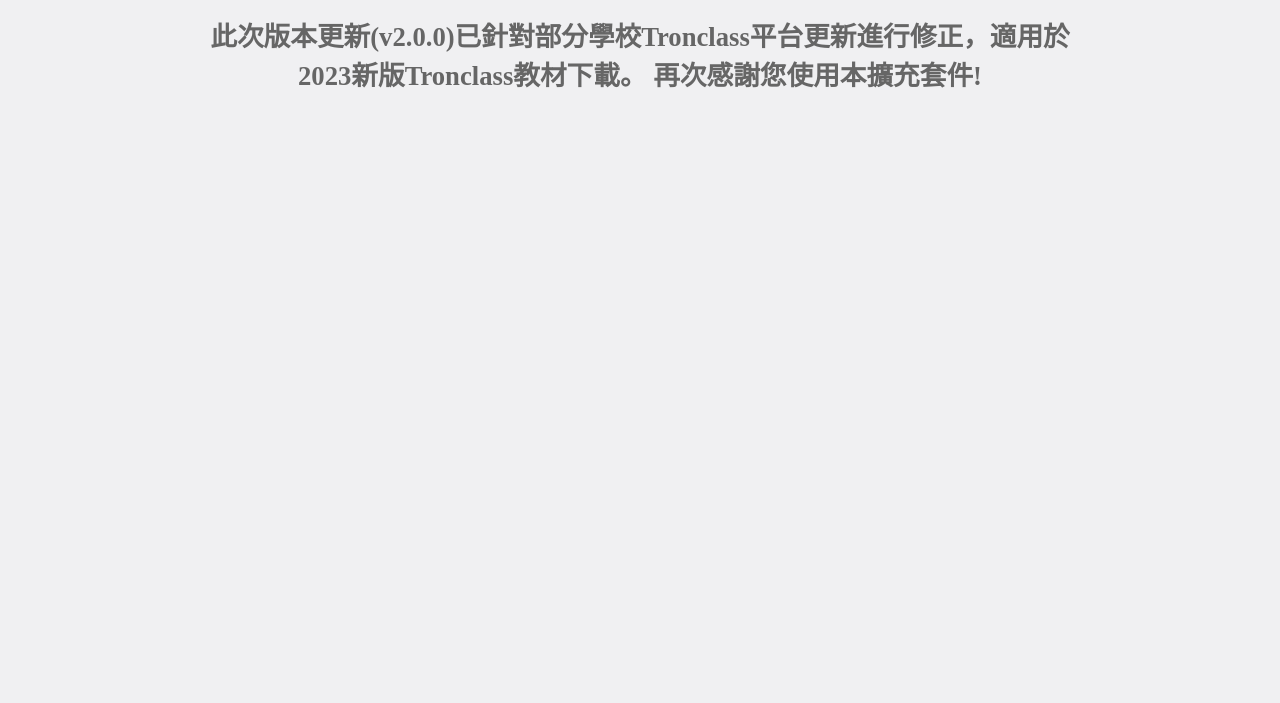
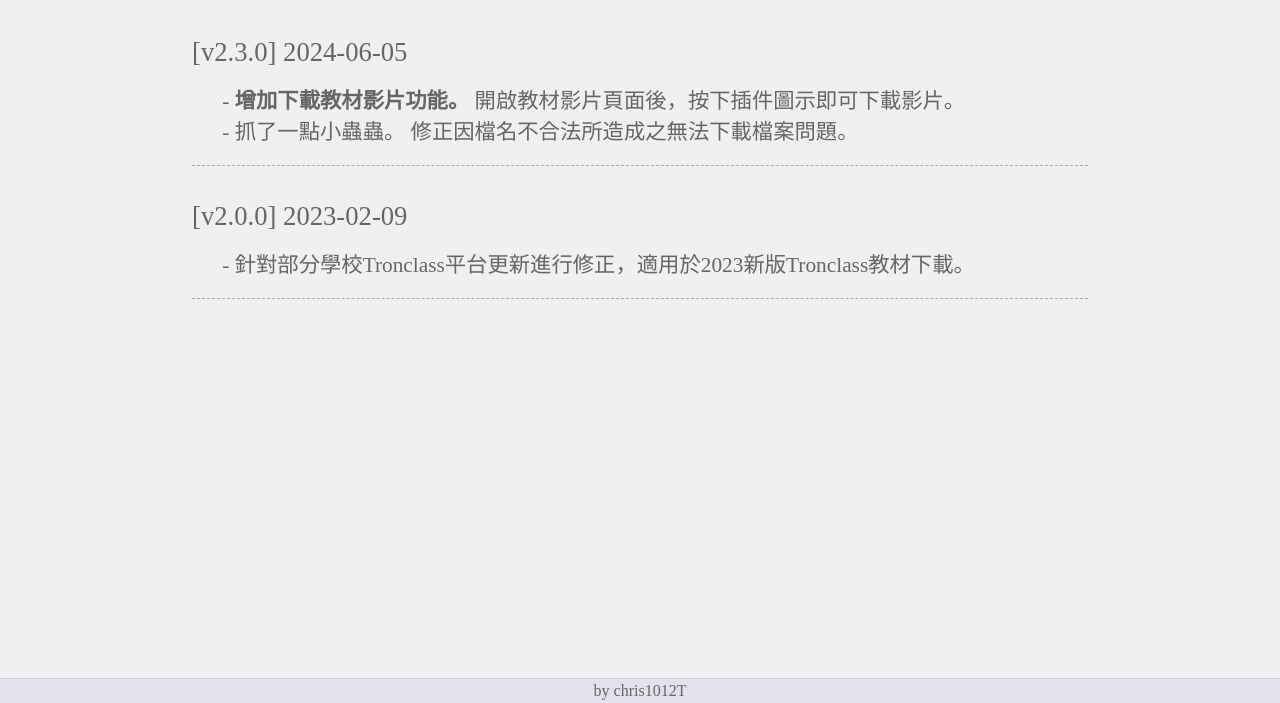
Before and after one commit to chris1012T/Tronclass_pdf, a browser extension: page update_readme.html in a window 1280 px wide. Shown: the part 97-800 px from the top of the page. Drawn offline with Linux system fonts and the light colour scheme.

Commit message:
v2.3.0 feat: add feature to download videos fix: fix the bug that caused download failure due to illegal filename style: change the changelog style docs: update changelog for version 2.3.0

```diff
--- a/background.js
+++ b/background.js
@@ -4,7 +4,7 @@
             await chrome.tabs.create({ url: "readme.html" });
             break;
         case "update":
-            if (chrome.runtime.getManifest().version == '2.0.0') {
+            if (chrome.runtime.getManifest().version == '2.3.0') {
                 await chrome.tabs.create({ url: "update_readme.html" });
             }
             break;
@@ -59,6 +59,6 @@
     chrome.downloads.download({
         conflictAction: "uniquify",
         url: data.src,
-        filename: `${data.filename}.pdf`
+        filename: data.filename
     });
 });
--- a/update_readme.html
+++ b/update_readme.html
@@ -6,33 +6,64 @@
     <meta http-equiv="X-UA-Compatible" content="IE=edge">
     <link rel="icon" href="./img/icon128.png" type="img/png">
     <meta name="viewport" content="width=device-width, initial-scale=1.0">
+    <link rel="stylesheet" href="style.css">
     <title>Update</title>
     <style>
-        body {
-            background-color: #F0F0F2;
-        }
-
         h1 {
             font-family: Arial;
             text-align: center;
             color: #FF6347;
             font-size: 30pt;
+            font-weight: normal;
         }
 
-        p {
-            text-align: center;
+        .footer {
+            position: fixed;
+            bottom: 0px;
+            left: 0;
+            width: 100%;
+        }
+
+        .container {
             max-width: 70%;
-            margin: auto;
+            margin: 0 auto;
+            padding: 20px 0;
+            color: #666666;
+            border-bottom: 1px dashed #AAA;
+        }
+
+        .version {
             font-size: 20pt;
-            color: #666666;
-            font-weight: bold;
+            margin: 15px 0;
+        }
+
+        .content {
+            margin: 0;
+            font-size: 16pt;
+            padding-left: 2em;
+            list-style: "- ";
         }
     </style>
 </head>
 
 <body>
-    <h1>Tronclass PDF 更新說明</h1>
-    <p>此次版本更新(v2.0.0)已針對部分學校Tronclass平台更新進行修正，適用於2023新版Tronclass教材下載。 再次感謝您使用本擴充套件!</p>
+    <h1>Tronclass PDF Changelog</h1>
+    <div class="container">
+        <div class="version">[v2.3.0] 2024-06-05</div>
+        <ul class="content">
+            <li><b>增加下載教材影片功能。</b> 開啟教材影片頁面後，按下插件圖示即可下載影片。</li>
+            <li>抓了一點小蟲蟲。 修正因檔名不合法所造成之無法下載檔案問題。</li>
+        </ul>
+    </div>
+    <div class="container">
+        <div class="version">[v2.0.0] 2023-02-09</div>
+        <ul class="content">
+            <li>針對部分學校Tronclass平台更新進行修正，適用於2023新版Tronclass教材下載。</li>
+        </ul>
+    </div>
+    <div class="footer">
+        by chris1012T
+    </div>
 </body>
 
 </html>
```
Also changed, not shown: fetch.js (+7 -1 lines), manifest.json.
